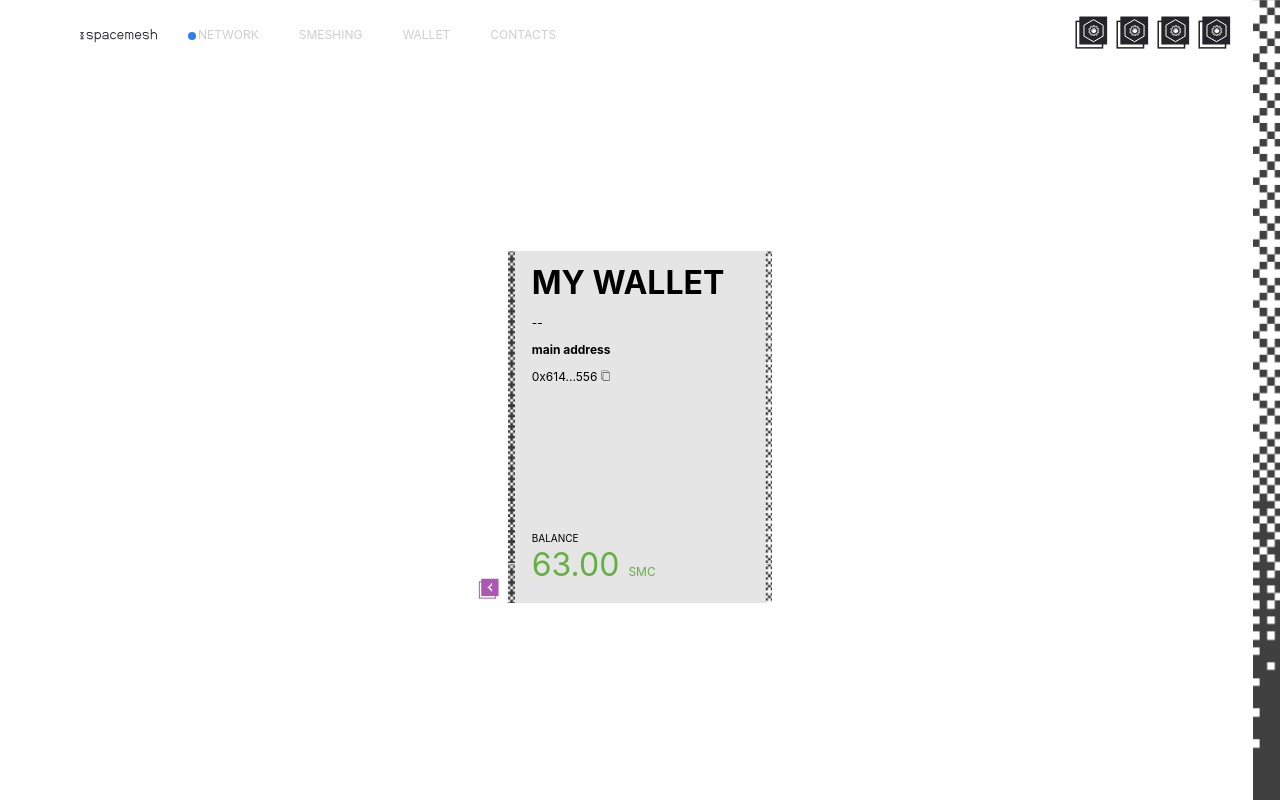
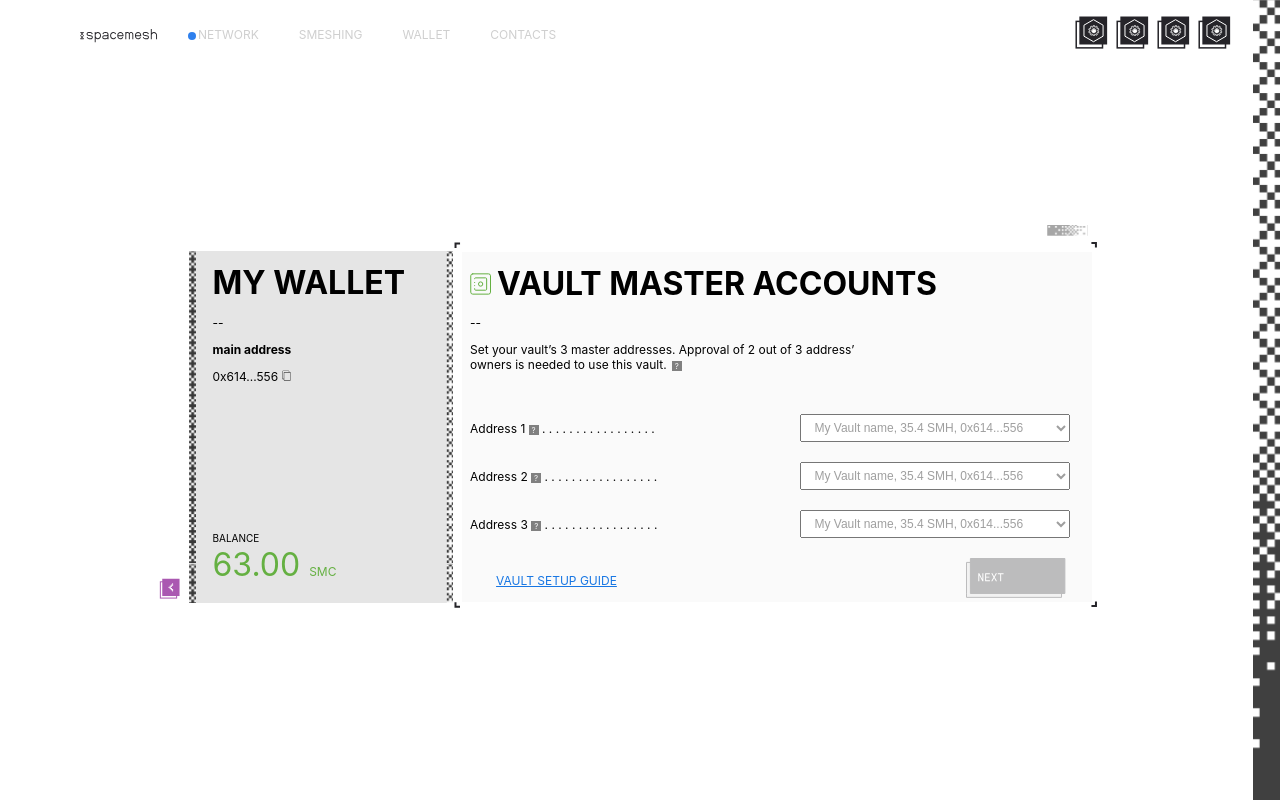
Before and after one commit to aveWorld/smapp, a React (Create React App) app: page /master-accounts in a window 1280 px wide. Built offline with nearby package versions, Linux system fonts and the light colour scheme.

Commit message:
initial commit

```diff
--- a/src/App.js
+++ b/src/App.js
@@ -12,7 +12,8 @@ import Layout from './components/Layout';
 import Wallet from './components/Wallet';
 import NewVault from './components/NewVault';
 import MasterAccount from './components/MasterAccount'
-import VaultType from "./components/VaultType";
+import VaultType from './components/VaultType';
+import MasterAccounts from './components/MasterAccount/MasterAccounts';
 
   function App() {
     return (
@@ -22,6 +23,7 @@ import VaultType from "./components/VaultType";
             <Switch>
               <Route exact path="/" component={() => <NewVault />} />
               <Route exact path="/master_account" component={() => <MasterAccount />} />
+              <Route exact path="/master-accounts" component={() => <MasterAccounts />} />
               <Route exact path="/vault-type" component={() => <VaultType />} />
             </Switch>
         </HomeWrapper>
--- /dev/null
+++ b/src/components/MasterAccount/MasterAccounts/index.js
@@ -0,0 +1,277 @@
+import React from 'react';
+import {Link} from 'react-router-dom';
+import styled from 'styled-components';
+import {ReactSVG} from 'react-svg';
+
+//Assets
+import TitleImg from '../../../assets/svg/new-vault_title.svg';
+import BtnImg from '../../../assets/svg/vault_btn.svg';
+import RectTopLeft from '../../../assets/svg/rect_top-left.svg';
+import RectTopRight from '../../../assets/svg/rect_top-right.svg';
+import RectBotLeft from '../../../assets/svg/rect_bot-left.svg';
+import RectBotRight from '../../../assets/svg/rect_bot-right.svg';
+import VaultTopImg from '../../../assets/svg/vault_top-img.svg'
+
+
+function MasterAccounts() {
+  return (
+    <VaultItem>
+      <ReactSVG src={RectTopLeft} className="rect_top-left"/>
+      <ReactSVG src={RectTopRight} className="rect_top-right"/>
+      <ReactSVG src={RectBotLeft} className="rect_bot-left"/>
+      <ReactSVG src={RectBotRight} className="rect_bot-right"/>
+      <ReactSVG src={VaultTopImg} className="rect-img"/>
+      <VaultWrapper>
+        <VaultHeader>
+          <div className="header__title">
+            <h3 className="header__title"><span><ReactSVG src={TitleImg} className="header__img"/></span> VAULT MASTER
+              ACCOUNTS</h3>
+          </div>
+          <p className="vault__text">--</p>
+          <div className="vault__text fixed-width d-flex">
+            <p>Set your vault’s 3 master addresses. Approval of 2 out of 3 address’ owners is needed to use this vault.
+              <span className="header__question">
+                        <QuestionMark>?</QuestionMark>
+                        <div className="main__tooltip">
+                                <p className="tooltip__p">Vault will be created in My Wallet. To create a vault which uses a Ledger device for signing transactions, create a vault in a Ledger wallet.</p>
+                        </div>
+                        </span>
+            </p>
+          </div>
+        </VaultHeader>
+        <VaultMain>
+          <div className="vault-master-accounts">
+            <div className="vault-master-accounts-col">
+              <div className="vault__text">Address 1 <span className="main__question">
+                        <QuestionMark>?</QuestionMark>
+                        <div className="main__tooltip">
+                                <p className="tooltip__p">Vault will be created in My Wallet. To create a vault which uses a Ledger device for signing transactions, create a vault in a Ledger wallet.</p>
+                        </div>
+                        </span> . . . . . . . . . . . . . . . . .
+              </div>
+              <div>
+                <select name="select" className="main__select">
+                  <option value="value1">My Vault name, 35.4 SMH, 0x614...556</option>
+                  <option value="value2">My Vault name, 35.4 SMH, 0x614...556</option>
+                  <option value="value3">My Vault name, 35.4 SMH, 0x614...556</option>
+                </select>
+              </div>
+            </div>
+            <div className="vault-master-accounts-col">
+              <div className="vault__text">Address 2 <span className="main__question">
+                        <QuestionMark>?</QuestionMark>
+                        <div className="main__tooltip">
+                                <p className="tooltip__p">Vault will be created in My Wallet. To create a vault which uses a Ledger device for signing transactions, create a vault in a Ledger wallet.</p>
+                        </div>
+                        </span> . . . . . . . . . . . . . . . . .
+              </div>
+              <div>
+                <select name="select" className="main__select">
+                  <option value="value1">My Vault name, 35.4 SMH, 0x614...556</option>
+                  <option value="value2">My Vault name, 35.4 SMH, 0x614...556</option>
+                  <option value="value3">My Vault name, 35.4 SMH, 0x614...556</option>
+                </select>
+              </div>
+            </div>
+            <div className="vault-master-accounts-col">
+              <div className="vault__text">Address 3 <span className="main__question">
+                        <QuestionMark>?</QuestionMark>
+                        <div className="main__tooltip">
+                                <p className="tooltip__p">Vault will be created in My Wallet. To create a vault which uses a Ledger device for signing transactions, create a vault in a Ledger wallet.</p>
+                        </div>
+                        </span> . . . . . . . . . . . . . . . . .
+              </div>
+              <div>
+                <select name="select" className="main__select">
+                  <option value="value1">My Vault name, 35.4 SMH, 0x614...556</option>
+                  <option value="value2">My Vault name, 35.4 SMH, 0x614...556</option>
+                  <option value="value3">My Vault name, 35.4 SMH, 0x614...556</option>
+                </select>
+              </div>
+            </div>
+          </div>
+        </VaultMain>
+        <VaultFooter>
+          <Link to="/" className="footer__link">VAULT SETUP GUIDE</Link>
+          <ReactSVG src={BtnImg} className="footer__btn"/>
+        </VaultFooter>
+      </VaultWrapper>
+    </VaultItem>
+  );
+}
+
+const VaultItem = styled.div`
+    position: relative;
+    .vault__text {
+        font-size: 12px;
+        line-height: 15px;
+    }
+    margin-left: 9px;
+    background: rgba(0, 0, 0, 0.02);
+    .rect_top-left {
+        position: absolute;
+        top: 0;
+        left: 0;
+        margin-top: -20px;
+        margin-left: -8px;
+    }
+    .rect_top-right {
+        position: absolute;
+        top: 0;
+        right: 0;
+        margin-top: -20px;
+        margin-right: -5px;
+    }
+    .rect_bot-left {
+        position: absolute;
+        bottom: 0;
+        left: 0;
+        margin-bottom: -10px;
+        margin-left: -8px;
+    }
+    .rect_bot-right {
+        position: absolute;
+        bottom: 0;
+        right: 0;
+        margin-bottom: -10px;
+        margin-right: -5px;
+    }
+    .rect-img {
+        position: absolute;
+        right: 4px;
+        margin-top: -32px;
+    }
+  `
+
+const VaultWrapper = styled.div`
+    padding: 12px 22px 0 8px;
+  `
+
+const VaultHeader = styled.div`
+    .header__img {
+        display: inline-block;
+    }
+    .header__title {
+        font-size: 32px;
+        margin: 0;
+    }
+    .fixed-width {
+        width: 70%;
+    }
+    .header__title {
+        display: flex;
+    }
+    .header__img {
+        margin-right: 5px;
+    }
+    .header__question {
+        position: relative;
+        margin-left: 5px;
+        &:hover .main__tooltip{
+            display: block;
+        }
+    }
+    .main__tooltip {
+        display: none;
+        position: absolute;
+        width: 250px;
+        height: 72px;
+        background-color: white;
+        font-size: 12px;
+        border: 1px solid black;
+        z-index: 1;
+        left: 0;
+        top: 0;
+        margin-top: 4px;
+    }
+    .tooltip__p {
+        text-align: center;
+        vertical-align: center;
+    }
+    @media screen and (max-width: 992px) {
+        .header__title {
+            font-size: 28px;
+        }
+    }
+  `
+
+const VaultMain = styled.div`
+    padding-top: 10px;
+
+    .vault-master-accounts-col {
+    display: flex;
+    justify-content: space-between;
+    margin-top: 20px;
+    align-items: center;
+    }
+    .main__select {
+        width: 270px;
+        height: 28px;
+        color: rgba(64, 64, 64, 0.5);
+        font-size: 12px;
+        padding-left: 10px;
+    }
+    .main__question {
+        position: relative;
+        &:hover .main__tooltip{
+            display: block;
+        }
+    }
+    .main__tooltip {
+        display: none;
+        position: absolute;
+        width: 250px;
+        height: 72px;
+        background-color: white;
+        font-size: 12px;
+        border: 1px solid black;
+        z-index: 1;
+        left: 0;
+        top: 0;
+        margin-top: 4px;
+    }
+    .tooltip__p {
+        text-align: center;
+        vertical-align: center;
+    }
+    @media screen and (max-width: 992px) {
+        display: block;
+        .vault__input {
+            width: 210px;
+            height: 26px;
+            margin-left: 0px;
+            margin-top: 10px;
+            font-size: 12px;
+        }
+    }
+  `
+
+const VaultFooter = styled.div`
+    padding-top: 20px;
+    display: flex;
+    justify-content: space-between;
+    align-items: center;
+    .footer__link {
+        color: #1776E3;
+        padding-left: 26px;
+        font-size: 12px;
+    }
+    @media screen and (max-width: 992px) {
+        padding-top: 85px;
+    }
+  `
+
+const QuestionMark = styled.div`
+    background-color: grey;
+    width: 10px;
+    height: 10px;
+    font-size: 8px;
+    line-height: 10px;
+    color: white;
+    text-align: center;
+    display: inline-block;
+    position: relative;
+    z-index: 9;
+  `
+
+export default MasterAccounts;
```
